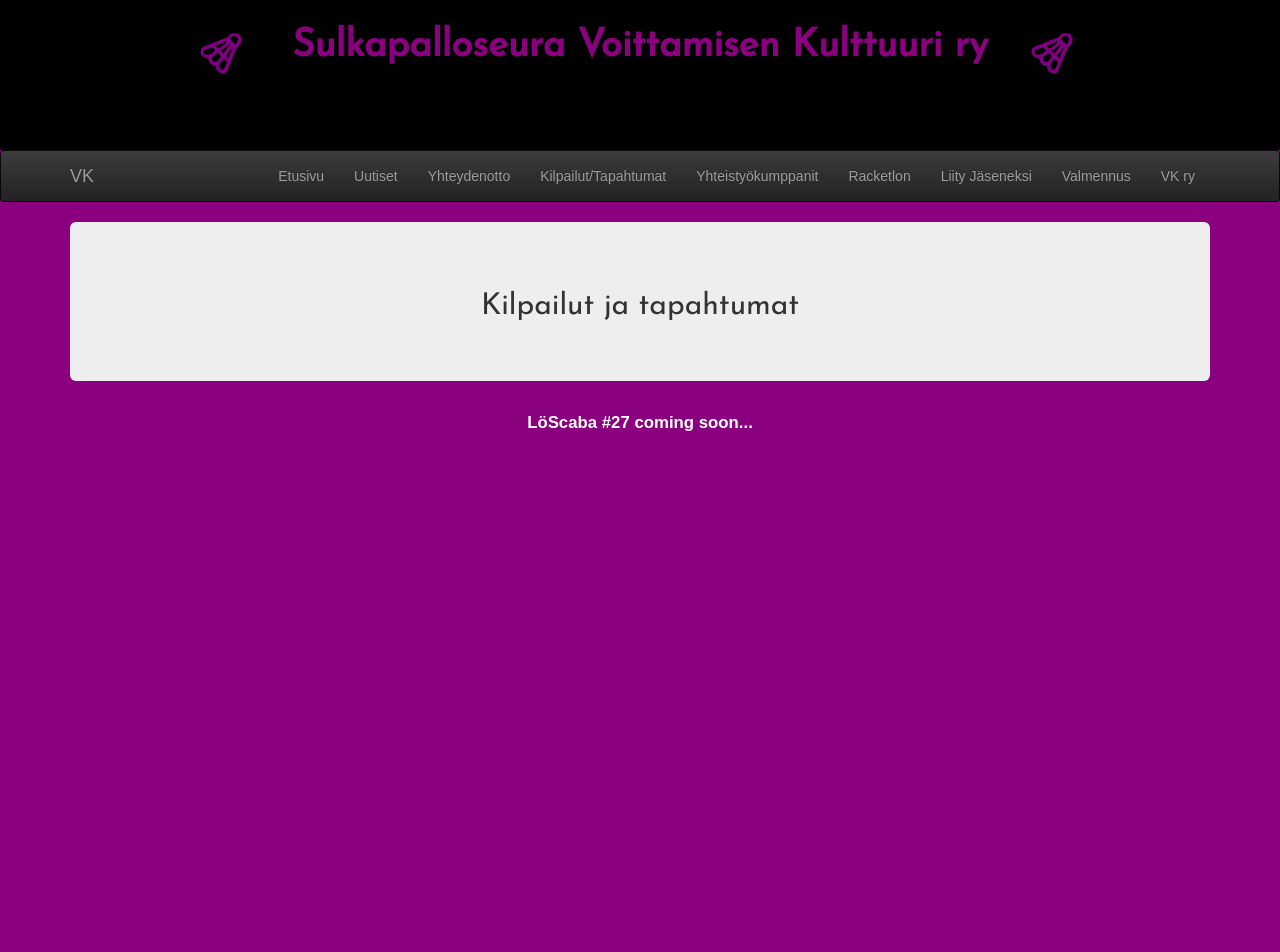
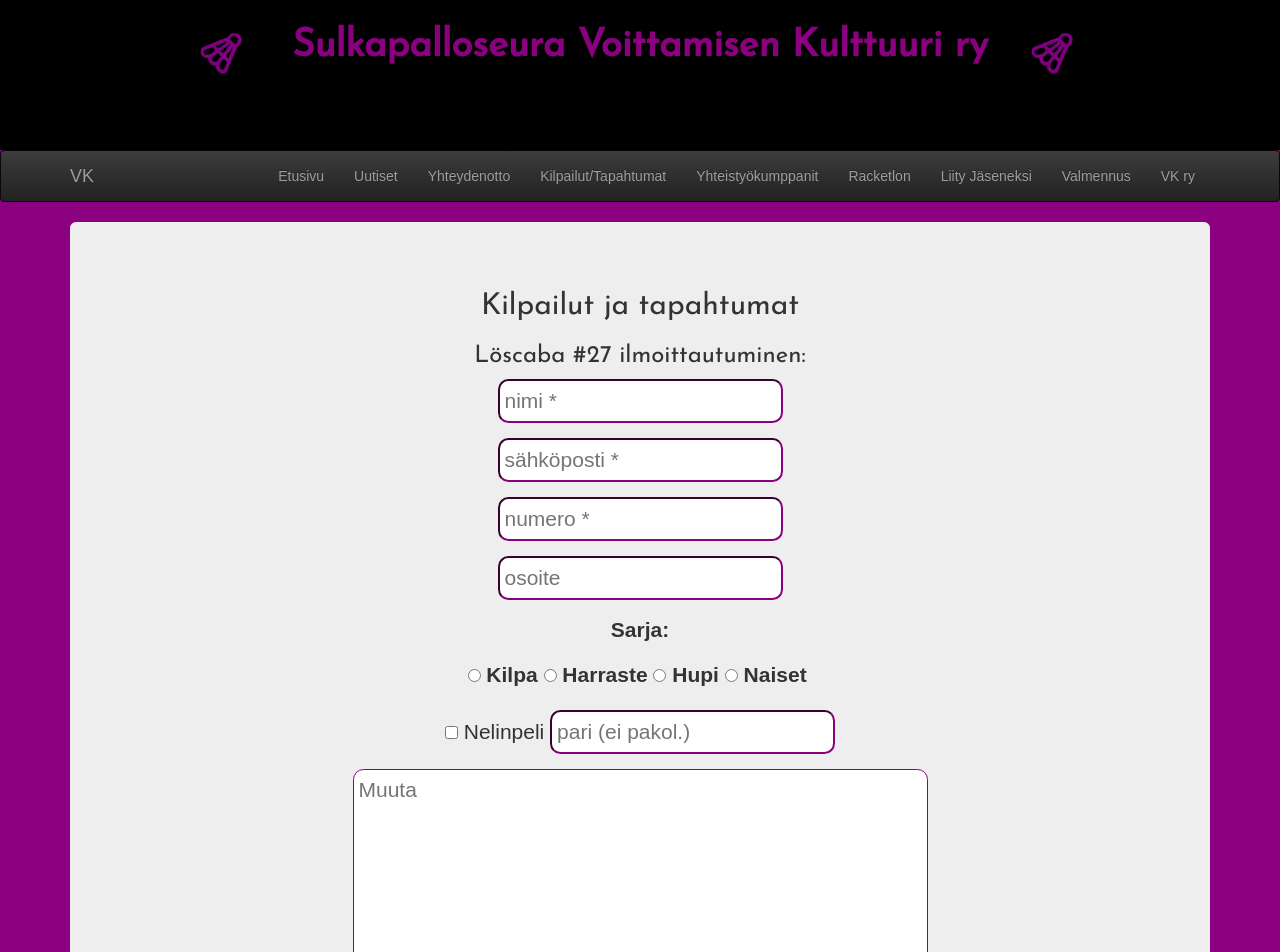
Before and after one commit to milleva/vk-enhanced-frontend, a React (Create React App) app: page /events in a window 1280 px wide. Shown: the top 952 px of the page. Before the commit the page ends 800 px from the top, so only its background shows below. Built offline with nearby package versions, Linux system fonts and the light colour scheme.

Commit message:
Loscaba ilmo

```diff
--- a/package.json
+++ b/package.json
@@ -6,7 +6,7 @@
     "axios": "^0.18.0",
     "email-validator": "^2.0.3",
     "react": "^16.3.2",
-    "react-bootstrap": "^0.32.1",
+    "react-bootstrap": "^0.32.3",
     "react-dom": "^16.3.2",
     "react-router-dom": "^4.2.2",
     "react-scripts": "1.1.4"
--- a/src/components/Events.js
+++ b/src/components/Events.js
@@ -1,28 +1,96 @@
 import React from 'react'
 import {Jumbotron, Grid, Row, Col, Image, Button } from 'react-bootstrap'
+import signupAPI from '../services/signup_API'
 
 export default class Events extends React.Component {
+    constructor(){
+        super()
+        this.state = {
+            nimi: "",
+            sposti: "",
+            numero: "",
+            osoite: "",
+            sarja: "",
+            nelinpeli: false,
+            nelinpelipari: "",
+            muuta: "",
+            consent: false
+        }
+    }
+
+    sendSignup = () => async e => {
+        e.preventDefault()
+        if(!this.state.sarja) {
+            alert("Valitse vielä sarja")
+        } else {
+            const res = signupAPI.sendLoscabaSignup(this.state)
+            if (res) {
+                alert(`Kiitos ilmottautumisestasi ${this.state.nimi}!`)
+            }
+        }
+        console.log(this.state)
+    }
+
     render() {
         return(
             <Grid>
                 <Jumbotron>
                     <h2 style={{fontFamily: 'Josefin Sans'}}>Kilpailut ja tapahtumat</h2>
+
+                    <h3 style={{fontFamily: 'Josefin Sans'}}>Löscaba #27 ilmoittautuminen:</h3>
+                    <form className="messageForm" onSubmit={this.sendSignup()}>
+                        <p><input style={styleSheet.input} type="text" placeholder="nimi *" onChange={e => this.setState({nimi: e.target.value})} required/></p>
+                        <p><input style={styleSheet.input} type="text" placeholder="sähköposti *" onChange={e => this.setState({sposti: e.target.value})} required/></p>
+                        <p><input style={styleSheet.input} type="text" placeholder="numero *" onChange={e => this.setState({numero: e.target.value})} required/></p>
+                        <p><input style={styleSheet.input} type="text" placeholder="osoite" onChange={e => this.setState({osoite: e.target.value})}/></p>
+                        <p><b>Sarja:</b></p>
+                        <p>
+                            <label>
+                                <input type="radio" name="sarja" value="Kilpa" onChange={e => this.setState({sarja: e.target.value})}/>
+                                &nbsp;Kilpa</label>&nbsp;
+
+                            <label>
+                                <input type="radio" name="sarja" value="Harraste" onChange={e => this.setState({sarja: e.target.value})}/>
+                                &nbsp;Harraste</label>&nbsp;
+                            <label>
+                                <input type="radio" name="sarja" value="Hupi" onChange={e => this.setState({sarja: e.target.value})}/>
+                                &nbsp;Hupi</label>&nbsp;
+                            <label>
+                                <input type="radio" name="sarja" value="Naiset" onChange={e => this.setState({sarja: e.target.value})}/>
+                                &nbsp;Naiset</label>&nbsp;
+                        </p>
+                        <p><input type="checkbox" onChange={e => this.setState({nelinpeli: e.target.checked})}/>&nbsp;Nelinpeli&nbsp;<input style={styleSheet.input} type="text" placeholder="pari (ei pakol.)" onChange={e => this.setState({nelinpelipari: e.target.value})}/></p>
+
+                        <p><textarea style={styleSheet.input} type="text" placeholder="Muuta" rows="8" cols="45" onChange={e => this.setState({muuta: e.target.value})}/></p>
+
+                        <p><input type="checkbox" onChange={e => this.setState({consent: e.target.checked})}/>&nbsp;Hyväksyn että VK saa käyttää tietojani sivuillaan kilpailuun liittyen (nimi, valokuvat, tulos…)</p>
+                        <p style={{fontSize: "0.8em"}}>Huom! VK:lla on oikeus rajoittaa osallistujamäärää vapaasti.</p>
+                        <div><button style={styleSheet.button} type="submit">Lähetä</button></div>
+                    </form>
                 </Jumbotron>
-                <Row style={StyleSheet.main} className="show-grid text-center">
-                    <Col xs={12} md={12}>
-                        LöScaba #27 coming soon...
-                    </Col>
-
-                </Row>
             </Grid>
         )
     }
 }
 
-const StyleSheet = {
+const styleSheet = {
     main: {
         color: 'white',
         fontWeight: 'bold',
         fontSize: '1.2em'
+    },
+    input: {
+        borderRadius: '0.5em',
+        padding: 5,
+        borderColor: '#8A007F'
+    },
+    button: {
+        borderRadius: '0.5em',
+        borderColor: '#8A007F',
+        fontWeight: 'bold',
+        color: 'black',
+        backgroundColor: 'white',
+        fontFamily: 'Josefin Sans',
+        fontSize: '1.5em'
     }
 }
--- a/src/components/Home.js
+++ b/src/components/Home.js
@@ -10,8 +10,8 @@ export default class Home extends React.Component {
         return(
             <Grid>
                 <Jumbotron>
+                    <h3><b>Löscaba #27</b> <a href="/events">ilmoittautuminen</a> on auki!</h3>
                     <h2 style={{fontFamily: 'Josefin Sans'}}>Sulkapalloseura Voittamisen Kulttuuri ry</h2>
-
                     <p>Seuran kotihalli sijaitsee osoitteessa Kulosaarentie 2, 00570 Helsinki.
                         Kulosaaren metroasemalta on n. 600 m. kävelymatka hallille.
                         Hallin edustalla on runsaasti pysäköintipaikkoja autolle.
--- a/src/services/signup_API.js
+++ b/src/services/signup_API.js
@@ -16,4 +16,8 @@ const sendPongApplication = async (details) => {
     return res
 }
 
-export default {sendMembershiApplication, sendTrainingApplication, sendPongApplication}
+const sendLoscabaSignup = async (details) => {
+    return await Axios.post(`${baseUrl}/loscaba`, details)
+}
+
+export default {sendMembershiApplication, sendTrainingApplication, sendPongApplication, sendLoscabaSignup}
```
Also changed, not shown: 2 other files (tests, documents, lock files or other folders).
